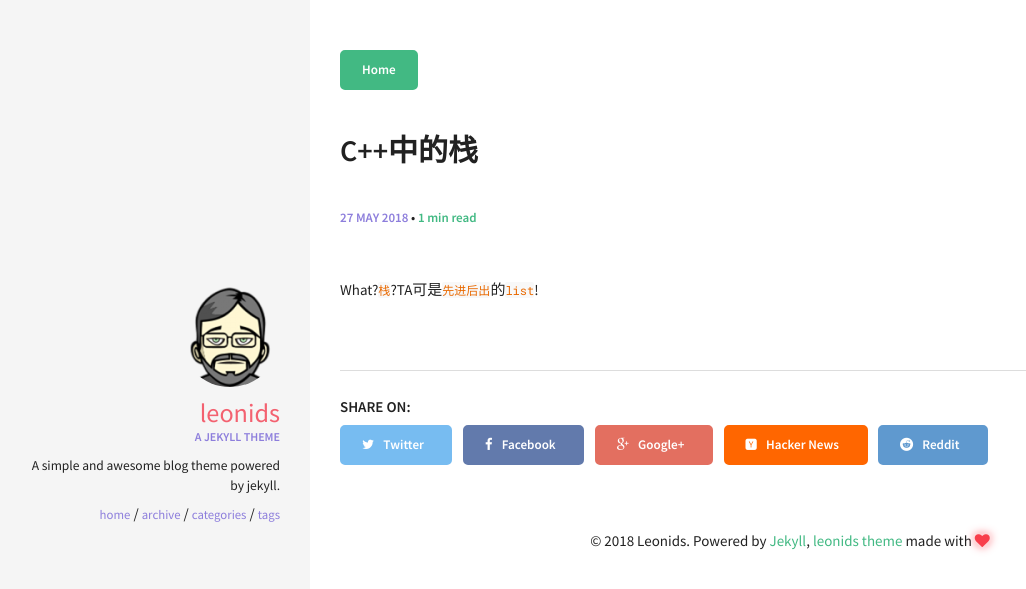
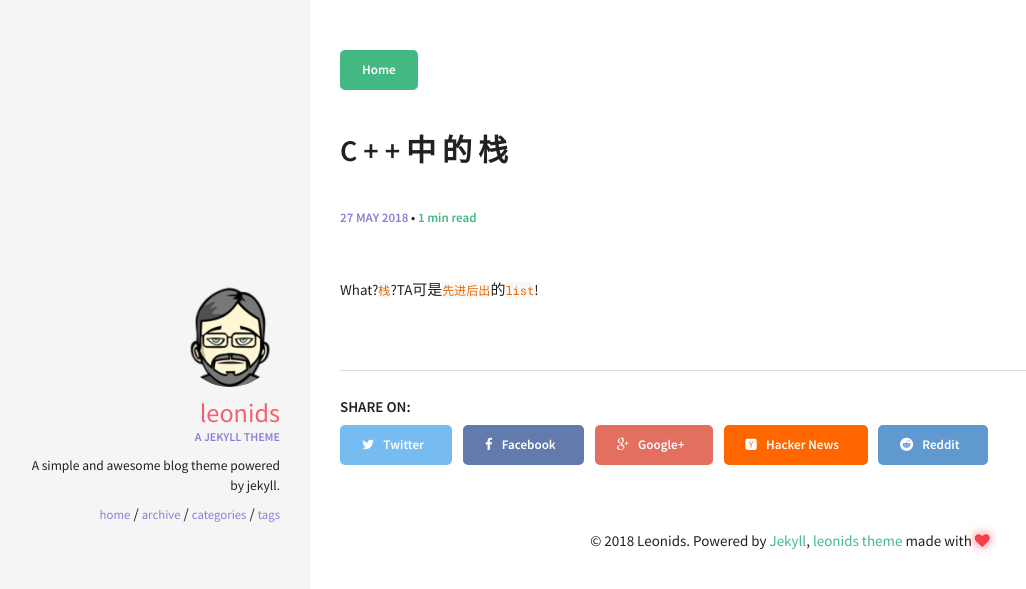
Before and after one commit to FangKeyou/FangKeyou.github.io, a Jekyll site: the page built from _posts/2018-05-27-C-+-+-中-的-栈.md, in a window 1280 px wide. Shown: the top 589 px of the page, without its empty margins (10-1036 px from the left). Built offline with Jekyll 4.4.1, drawn with Linux system fonts in a browser that asks for light colours.

Commit message:
Update 2018-05-27-C-+-+-中-的-栈.md

```diff
--- a/_posts/2018-05-27-C-+-+-中-的-栈.md
+++ b/_posts/2018-05-27-C-+-+-中-的-栈.md
@@ -1,6 +1,6 @@
 ---
 layout: post
-title:  "C++中的栈"
+title:  "C + + 中 的 栈"
 date:   2018-05-27 15:07:19
 categories: [C++]
 comments: true
```
